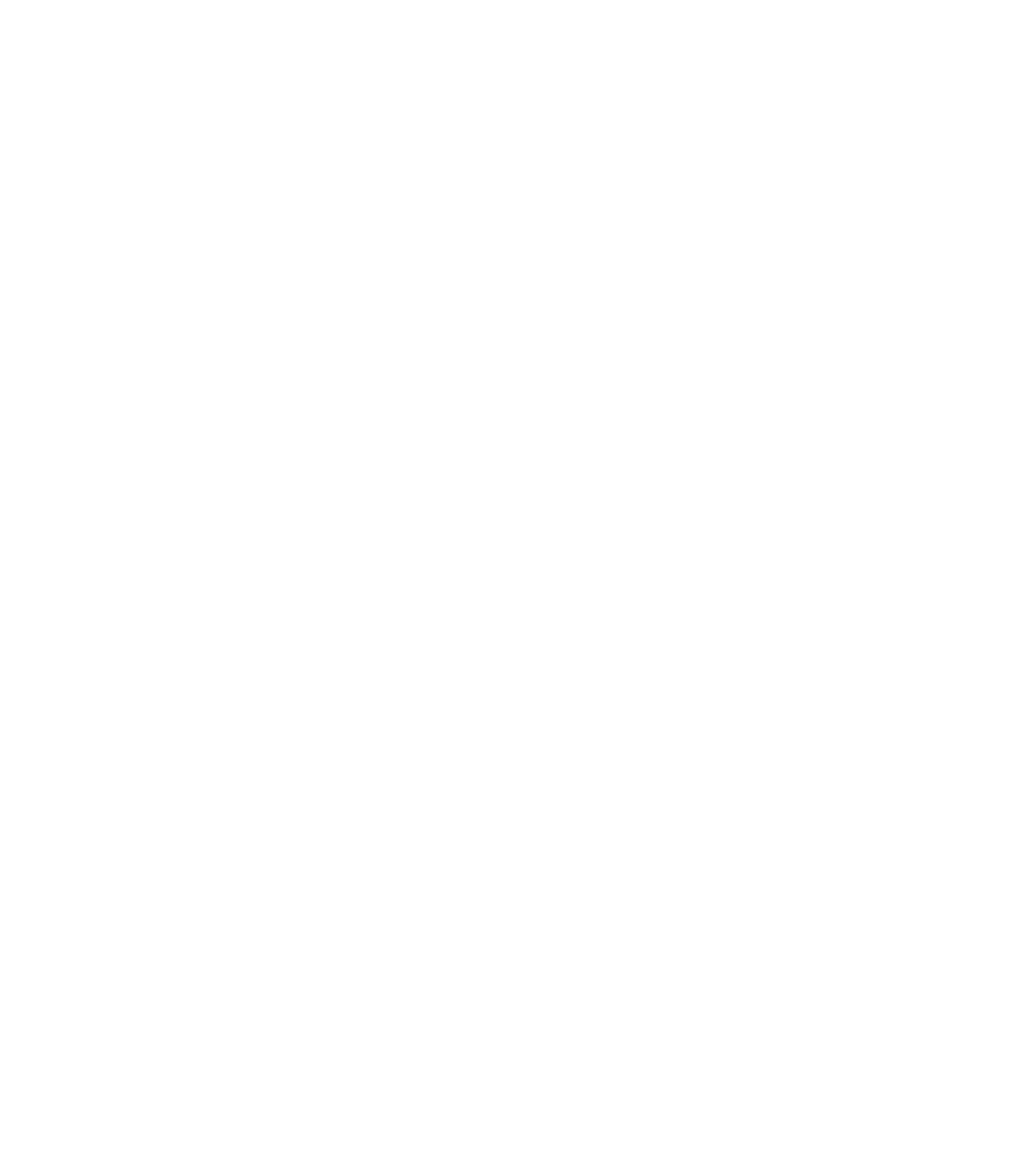
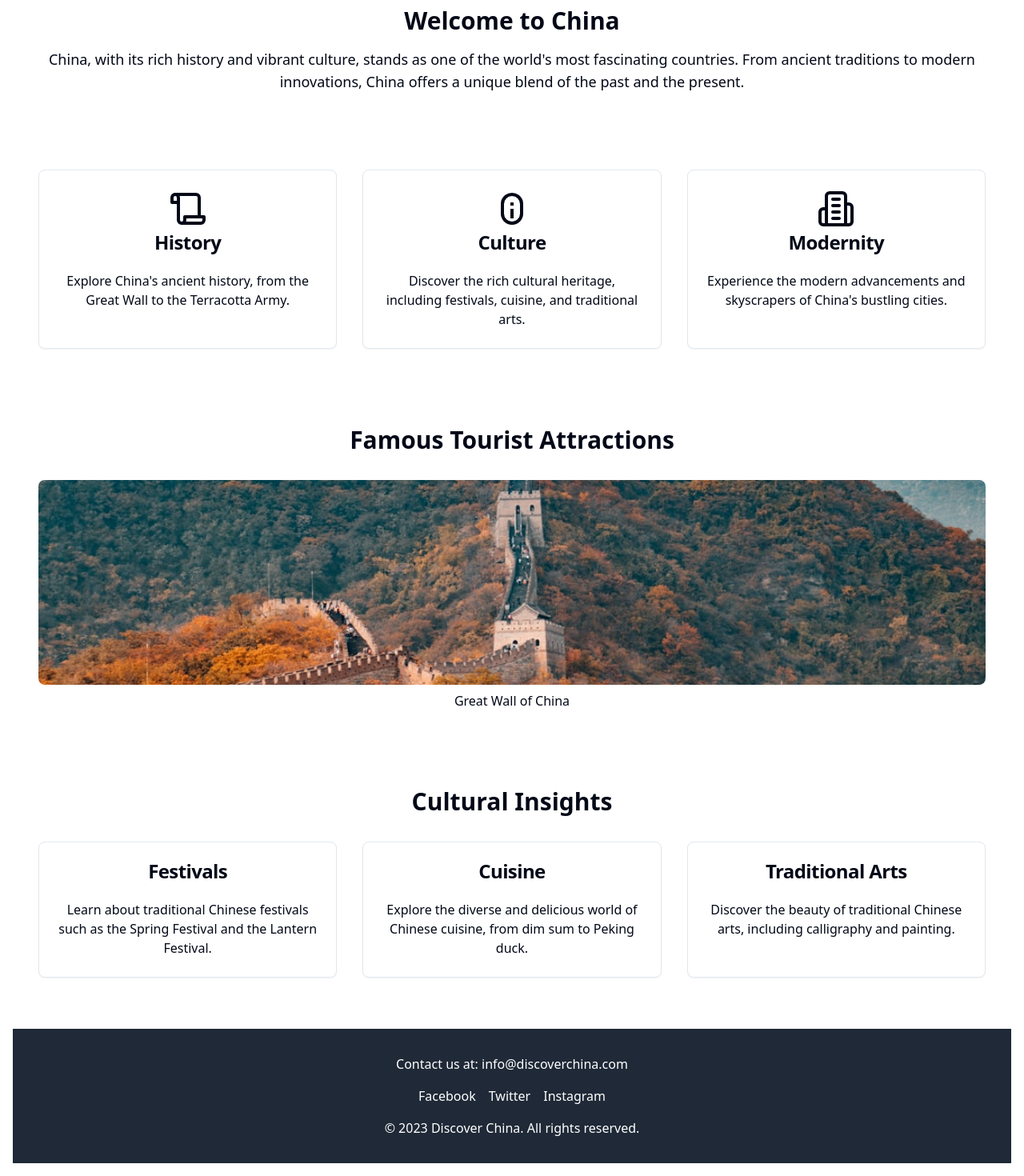
Before and after one commit to GPT-Engineer-App-Dev/chinese-landing, a React (Vite) app: page / in a window 1280 px wide. Shown: the part 520-1990 px from the top of the page at 80% size. Before the commit the page ends 800 px from the top, so only its background shows below. Built offline with nearby package versions, Linux system fonts and the light colour scheme; grey boxes are pictures that could not be loaded.

Commit message:
Implemented initial landing page for China with header, introduction, key highlights, tourist attractions, cultural insights, and footer sections.

```diff
--- a/src/App.jsx
+++ b/src/App.jsx
@@ -3,7 +3,7 @@ import { TooltipProvider } from "@/components/ui/tooltip";
 import { QueryClient, QueryClientProvider } from "@tanstack/react-query";
 import { Home } from "lucide-react";
 import { Route, BrowserRouter as Router, Routes } from "react-router-dom";
-import Layout from "./layouts/default"; // available: default, navbar, sidebar
+import Layout from "./layouts/navbar"; // Changed to use the navbar layout
 import Index from "./pages/Index.jsx";
 const queryClient = new QueryClient();
 
--- /dev/null
+++ b/src/components/ui/icons.jsx
@@ -0,0 +1,13 @@
+import * as React from "react";
+
+export const Lantern = (props) => (
+  <svg
+    xmlns="http://www.w3.org/2000/svg"
+    viewBox="0 0 24 24"
+    fill="currentColor"
+    className="h-6 w-6"
+    {...props}
+  >
+    <path d="M12 2a7 7 0 00-7 7v6a7 7 0 0014 0V9a7 7 0 00-7-7zm0 2a5 5 0 015 5v6a5 5 0 01-10 0V9a5 5 0 015-5zm-1 8h2v6h-2v-6zm0-4h2v2h-2V8z" />
+  </svg>
+);
--- a/src/layouts/navbar.jsx
+++ b/src/layouts/navbar.jsx
@@ -9,7 +9,7 @@ import {
 } from "@/components/ui/dropdown-menu";
 import { Sheet, SheetContent, SheetTrigger } from "@/components/ui/sheet";
 import { cn } from "@/lib/utils";
-import { CircleUser, Menu, Package2 } from "lucide-react";
+import { CircleUser, Menu, Scroll, Lantern, Building2 } from "lucide-react";
 import { NavLink, Outlet } from "react-router-dom";
 import { navItems } from "../App";
 
@@ -34,8 +34,8 @@ const DesktopNav = () => (
       to="/"
       className="flex items-center gap-2 text-lg font-semibold md:text-base"
     >
-      <Package2 className="h-6 w-6" />
-      <span className="sr-only">Acme Inc</span>
+      <Scroll className="h-6 w-6" />
+      <span className="sr-only">Discover China</span>
     </NavItem>
     {navItems.map((item) => (
       <NavItem key={item.to} to={item.to}>
@@ -59,8 +59,8 @@ const MobileNav = () => (
           to="/"
           className="flex items-center gap-2 text-lg font-semibold"
         >
-          <Package2 className="h-6 w-6" />
-          <span className="sr-only">Acme Inc</span>
+          <Scroll className="h-6 w-6" />
+          <span className="sr-only">Discover China</span>
         </NavItem>
         {navItems.map((item) => (
           <NavItem key={item.to} to={item.to}>
--- a/src/pages/Index.jsx
+++ b/src/pages/Index.jsx
@@ -1,10 +1,121 @@
-// Update this page (the content is just a fallback if you fail to update the page)
+import { Card, CardContent, CardHeader, CardTitle } from "@/components/ui/card";
+import { Scroll, Building2 } from "lucide-react"; // Removed Lantern import
+import { Lantern } from "@/components/ui/icons"; // Assuming Lantern is a custom icon component
+import { Carousel, CarouselContent, CarouselItem } from "@/components/ui/carousel";
 
 const Index = () => {
   return (
-    <div className="text-center">
-      <h1 className="text-3xl">Your Blank Canvas</h1>
-      <p>Chat with the agent to start making edits.</p>
+    <div className="space-y-8">
+      {/* Header Section */}
+      <header className="relative h-96 bg-cover bg-center" style={{ backgroundImage: "url('/images/great-wall.jpg')" }}>
+        <div className="absolute inset-0 bg-black opacity-50"></div>
+        <div className="relative z-10 flex flex-col items-center justify-center h-full text-white text-center">
+          <h1 className="text-5xl font-bold">Discover China</h1>
+          <p className="text-2xl mt-4">A Journey Through the Middle Kingdom</p>
+        </div>
+      </header>
+
+      {/* Introduction Section */}
+      <section className="text-center p-8">
+        <h2 className="text-3xl font-bold mb-4">Welcome to China</h2>
+        <p className="text-lg">
+          China, with its rich history and vibrant culture, stands as one of the world's most fascinating countries. From ancient traditions to modern innovations, China offers a unique blend of the past and the present.
+        </p>
+      </section>
+
+      {/* Key Highlights Section */}
+      <section className="grid grid-cols-1 md:grid-cols-3 gap-8 p-8">
+        <Card>
+          <CardHeader>
+            <Scroll className="h-12 w-12 mx-auto" />
+            <CardTitle className="text-center mt-4">History</CardTitle>
+          </CardHeader>
+          <CardContent>
+            <p className="text-center">Explore China's ancient history, from the Great Wall to the Terracotta Army.</p>
+          </CardContent>
+        </Card>
+        <Card>
+          <CardHeader>
+            <Lantern className="h-12 w-12 mx-auto" />
+            <CardTitle className="text-center mt-4">Culture</CardTitle>
+          </CardHeader>
+          <CardContent>
+            <p className="text-center">Discover the rich cultural heritage, including festivals, cuisine, and traditional arts.</p>
+          </CardContent>
+        </Card>
+        <Card>
+          <CardHeader>
+            <Building2 className="h-12 w-12 mx-auto" />
+            <CardTitle className="text-center mt-4">Modernity</CardTitle>
+          </CardHeader>
+          <CardContent>
+            <p className="text-center">Experience the modern advancements and skyscrapers of China's bustling cities.</p>
+          </CardContent>
+        </Card>
+      </section>
+
+      {/* Tourist Attractions Section */}
+      <section className="p-8">
+        <h2 className="text-3xl font-bold text-center mb-8">Famous Tourist Attractions</h2>
+        <Carousel>
+          <CarouselContent>
+            <CarouselItem>
+              <img src="/images/great-wall.jpg" alt="Great Wall of China" className="w-full h-64 object-cover rounded-lg" />
+              <p className="text-center mt-2">Great Wall of China</p>
+            </CarouselItem>
+            <CarouselItem>
+              <img src="/images/forbidden-city.jpg" alt="Forbidden City" className="w-full h-64 object-cover rounded-lg" />
+              <p className="text-center mt-2">Forbidden City</p>
+            </CarouselItem>
+            <CarouselItem>
+              <img src="/images/terracotta-army.jpg" alt="Terracotta Army" className="w-full h-64 object-cover rounded-lg" />
+              <p className="text-center mt-2">Terracotta Army</p>
+            </CarouselItem>
+          </CarouselContent>
+        </Carousel>
+      </section>
+
+      {/* Cultural Insights Section */}
+      <section className="p-8">
+        <h2 className="text-3xl font-bold text-center mb-8">Cultural Insights</h2>
+        <div className="grid grid-cols-1 md:grid-cols-3 gap-8">
+          <Card>
+            <CardHeader>
+              <CardTitle className="text-center">Festivals</CardTitle>
+            </CardHeader>
+            <CardContent>
+              <p className="text-center">Learn about traditional Chinese festivals such as the Spring Festival and the Lantern Festival.</p>
+            </CardContent>
+          </Card>
+          <Card>
+            <CardHeader>
+              <CardTitle className="text-center">Cuisine</CardTitle>
+            </CardHeader>
+            <CardContent>
+              <p className="text-center">Explore the diverse and delicious world of Chinese cuisine, from dim sum to Peking duck.</p>
+            </CardContent>
+          </Card>
+          <Card>
+            <CardHeader>
+              <CardTitle className="text-center">Traditional Arts</CardTitle>
+            </CardHeader>
+            <CardContent>
+              <p className="text-center">Discover the beauty of traditional Chinese arts, including calligraphy and painting.</p>
+            </CardContent>
+          </Card>
+        </div>
+      </section>
+
+      {/* Footer Section */}
+      <footer className="bg-gray-800 text-white p-8 text-center">
+        <p>Contact us at: info@discoverchina.com</p>
+        <div className="flex justify-center space-x-4 mt-4">
+          <a href="#" className="hover:text-gray-400">Facebook</a>
+          <a href="#" className="hover:text-gray-400">Twitter</a>
+          <a href="#" className="hover:text-gray-400">Instagram</a>
+        </div>
+        <p className="mt-4">© 2023 Discover China. All rights reserved.</p>
+      </footer>
     </div>
   );
 };
```
Also changed, not shown: public/images/great-wall.jpg (added).
